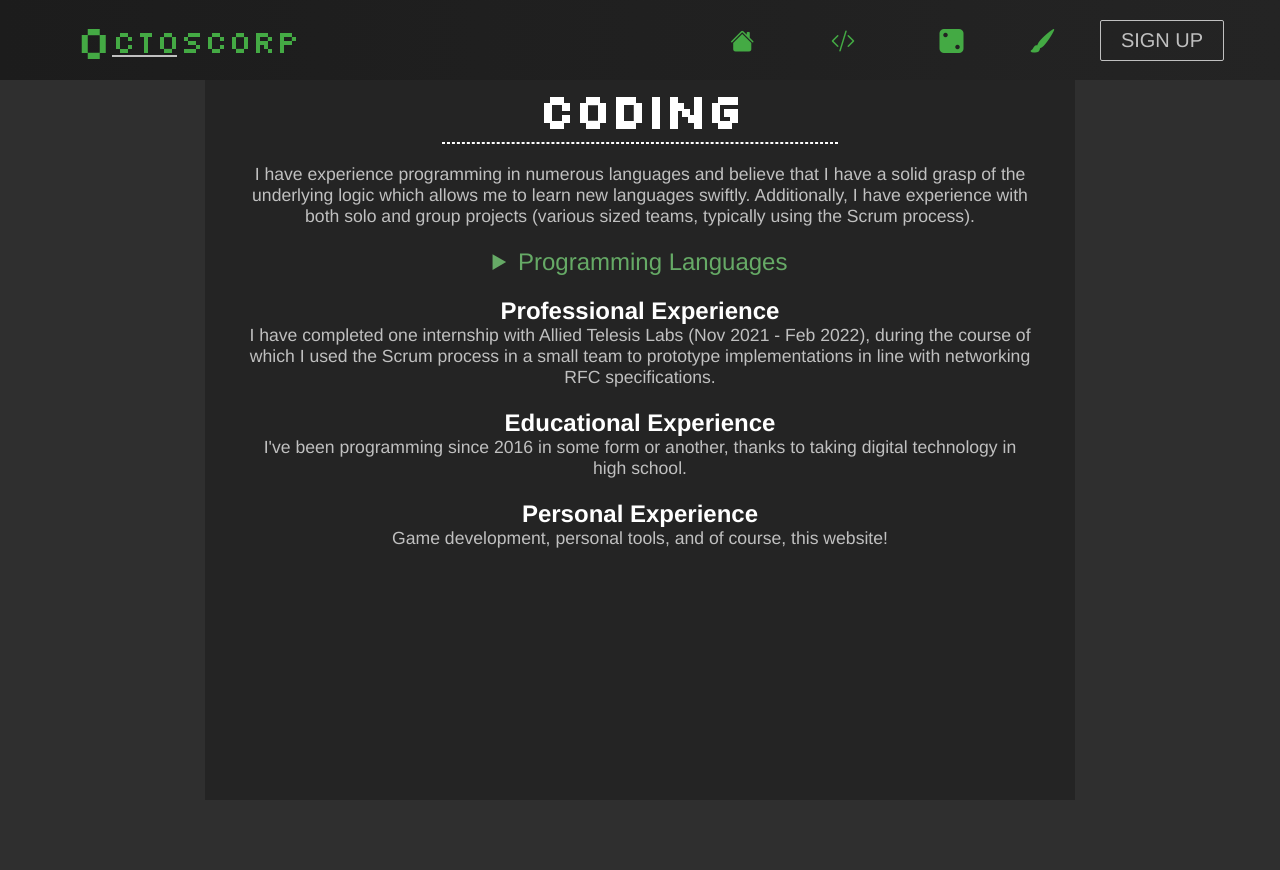
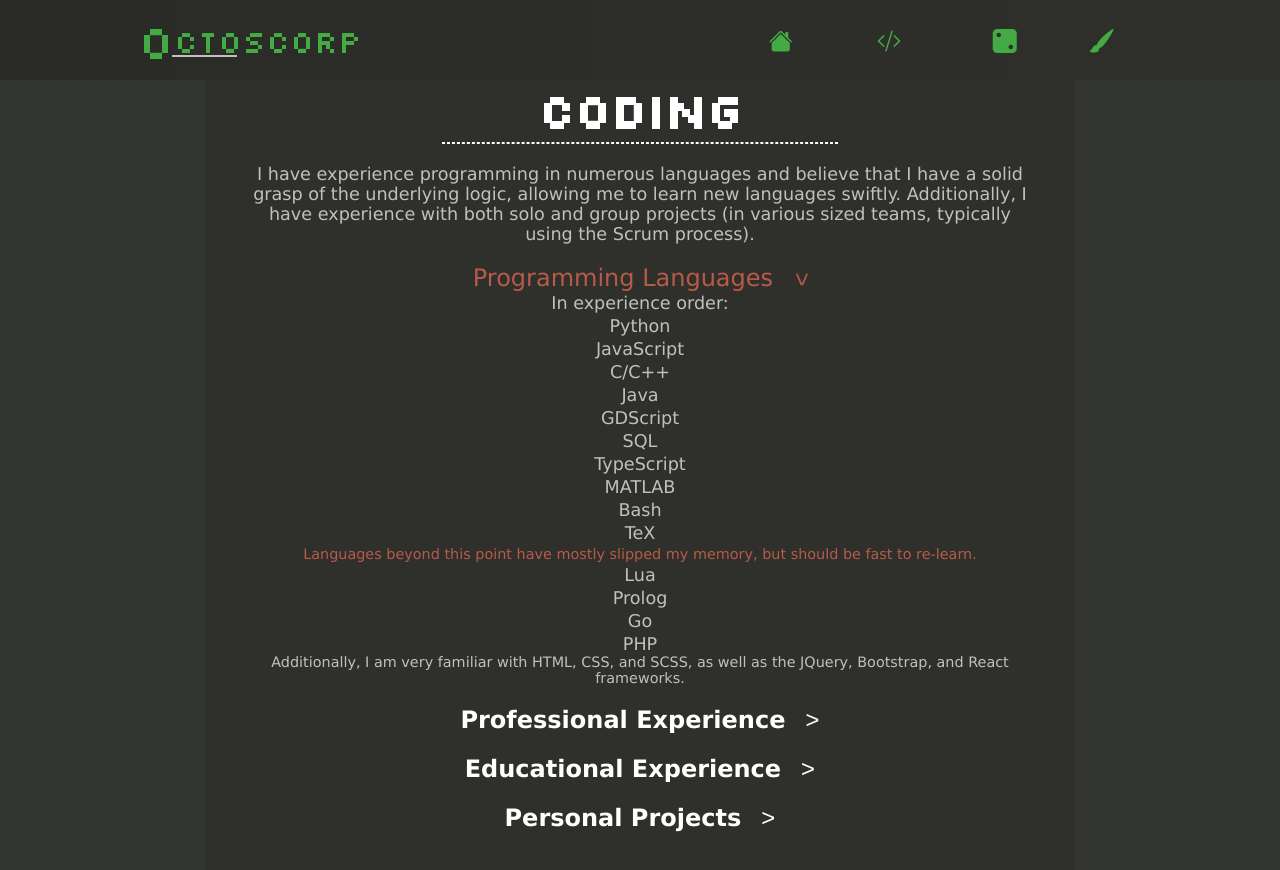
Before and after one commit to octoscorp/octoscorp.github.io, a React (Create React App) app: page /coding in a window 1280 px wide. Shown: the top 870 px of the page. Before the commit the page ends 800 px from the top, so only its background shows below. Built offline with nearby package versions, Linux system fonts and the light colour scheme.

Commit message:
Style revisions and Coding content update
Made CSS variable and class naming more consistent. Commented out
non-functional "Sign Up" button. Added a table system and a table using it
for projects. Added personal project information and links where possible.

```diff
--- a/src/App.css
+++ b/src/App.css
@@ -1,14 +1,21 @@
 /*Filename - App.css*/
 
 :root {
-	--background: #242424;
-	--background-darker: #1C1C1C;
-	--background-lighter: #2F2F2F;
-    --primary: #c0c0c0;
-    --primary-light: #fff;
-	--secondary: #4a4;
-	--secondary-dark: #262;
-	--secondary-light: #6a6;
+	/* Colour definitions */
+	--background: #2F302C;
+	--background-darker: #2A2B27;
+	--background-lighter: #333630;
+
+    --bright: #C0C0C0;
+    --bright-darker: #AEAEAE;
+    --bright-lighter: #FFF;
+
+	--primary: #44AA44;
+	--primary-darker: #3D753D;
+	--primary-lighter: #8CAB44;
+
+	--secondary: #B85A49;
+
     --contrast: #242424;
 }
 
@@ -16,13 +23,13 @@
 	box-sizing: border-box;
 	margin: 0;
 	padding: 0;
-	font-family: 'Helvetica', sans-serif;
+	font-family: 'Verdana', sans-serif;
 }
 
 body {
 	font-size: 1.1rem;
 	background-color: var(--background-lighter);
-	color: var(--primary);
+	color: var(--bright);
 }
 
 body, #root {
@@ -31,6 +38,10 @@ body, #root {
 
 .logo-font {
 	font-family: 'Silkscreen', sans-serif;
+}
+
+.font--tiny {
+	font-size: 0.7rem;
 }
 
 .font--small {
@@ -49,12 +60,20 @@ body, #root {
 	font-size: 3rem;
 }
 
+.bright-darker-text-color {
+	color: var(--bright-darker);
+}
+
+.bright-lighter-text-color {
+	color: var(--bright-lighter);
+}
+
+.primary-text-color {
+	color: var(--primary);
+}
+
 .secondary-text-color {
 	color: var(--secondary);
-}
-
-.highlight-text {
-	color: var(--secondary-light);
 }
 
 .home, .services, .products, .sign-up {
@@ -66,25 +85,31 @@ body, #root {
 }
 
 a {
-	color: var(--secondary);
+	color: var(--primary);
 }
 
 a:visited {
-	color: var(--secondary-dark);
+	color: var(--primary-darker);
+}
+
+a[disabled] {
+	pointer-events: none;
+	color: var(--bright);
+	text-decoration: none;
 }
 
 .centre-container {
 	background-color: var(--background);
 	padding: 0px 40px 20px;
 	text-align: center;
-	color: var(--primary);
+	color: var(--bright);
 	min-height: calc(100vh - 80px);
 	width: 68%;
 	margin: 0px auto;
 }
 
 h2, h3 {
-	color: var(--primary-light);
+	color: var(--bright-lighter);
 }
 
 h2 hr {
@@ -100,3 +125,33 @@ h2 hr {
 .plain-list li {
 	margin-top: 3px;
 }
+
+summary {
+	display: block;
+}
+
+summary::after {
+	margin-left: 2.5%;
+	display: inline-block;
+	font-family: 'Courier New', Courier, monospace;
+	content: '>';
+	transition: 0.6s;
+}
+
+details[open] > summary::after {
+	transform: rotate(-270deg);
+}
+
+@media screen and (max-width: 960px) {
+	.centre-container {
+		padding: 0 6% 2%;
+		width: 100%;
+	}
+}
+
+@media screen and (max-width: 450px) {
+	.centre-container {
+		padding: 0;
+		width: 100%;
+	}
+}
--- a/src/components/About.js
+++ b/src/components/About.js
@@ -10,7 +10,7 @@ function About() {
             point you to my previous work.</p>
             <br />
             <h3 className="font--medium ">Professional Interests</h3>
-            <p>In the software space, my interests are chiefly in <span className='highlight-text'>security, user experience, and quality assurance</span>. As an end
+            <p>In the software space, my interests are chiefly in <span className='secondary-text-color'>security, user experience, and quality assurance</span>. As an end
             user of software products, I see far too many preventable issues on these fronts. As a software developer myself,
             I see this as an opportunity for improvements in the industry.</p>
             <br />
--- a/src/components/Art.js
+++ b/src/components/Art.js
@@ -4,7 +4,7 @@ function Art() {
     return (
         <div className="centre-container">
             <h2 className="logo-font font--extra-large">Art <hr /></h2>
-            <p>I have recently begun foraying into art by creating pixel art for games I am working on. Currently I have nothing of note to post here; however, <span className="highlight-text">watch this space</span>.</p>
+            <p>I have recently begun foraying into art by creating pixel art for games I am working on. Currently I have nothing of note to post here; however, <span className="secondary-text-color">watch this space</span>.</p>
         </div>
     )
 }
--- a/src/components/Button.css
+++ b/src/components/Button.css
@@ -6,16 +6,16 @@
     cursor: pointer;
 }
 
-.btn--primary {
-    background-color: var(--primary);
-    color: var(--contrast);
-    border: 1px solid var(--primary);
+.btn--bright {
+    background-color: var(--bright);
+    color: var(--background);
+    border: 1px solid var(--bright);
 }
 
 .btn--outline {
     background-color: transparent;
-    color: var(--primary);
-    border: 1px solid var(--primary);
+    color: var(--bright);
+    border: 1px solid var(--bright);
     transition: all 0.3s ease-out;
 }
 
@@ -30,7 +30,7 @@
 }
 
 .btn--medium:hover, .btn--large:hover {
-    background: var(--primary);
+    background: var(--bright);
     color: var(--contrast);
     transition: all 0.3s ease-out;
 }
--- a/src/components/Button.js
+++ b/src/components/Button.js
@@ -2,7 +2,7 @@ import React from 'react';
 import './Button.css';
 import {Link} from 'react-router-dom';
 
-const STYLES = ['btn--primary', 'btn--outline'];
+const STYLES = ['btn--bright', 'btn--outline'];
 
 const SIZES = ['btn--medium', 'btn--large'];
 
--- a/src/components/Coding.js
+++ b/src/components/Coding.js
@@ -1,12 +1,13 @@
 import React from 'react'
+import ProjectsPersonal from './ProjectsPersonal'
 
 function Coding() {
     return (
         <div className="centre-container">
             <h2 className="logo-font font--extra-large">Coding <hr /></h2>
-            <p>I have experience programming in numerous languages and believe that I have a solid grasp of the underlying logic which allows me to learn new languages swiftly.
-            Additionally, I have experience with both solo and group projects (various sized teams, typically using the Scrum process).</p> <br />
-            <details><summary className="highlight-text font--medium">Programming Languages</summary>
+            <p>I have experience programming in numerous languages and believe that I have a solid grasp of the underlying logic, allowing me to learn new languages swiftly.
+            Additionally, I have experience with both solo and group projects (in various sized teams, typically using the Scrum process).</p> <br />
+            <details open><summary className="secondary-text-color font--medium">Programming Languages</summary>
             In experience order:
             <ul className="plain-list">
                 <li>Python</li>
@@ -19,7 +20,7 @@ function Coding() {
                 <li>MATLAB</li>
                 <li>Bash</li>
                 <li>TeX</li>
-                <li className="highlight-text font--small">Languages beyond this point have mostly slipped my memory.</li>
+                <li className="secondary-text-color font--small">Languages beyond this point have mostly slipped my memory, but should be fast to re-learn.</li>
                 <li>Lua</li>
                 <li>Prolog</li>
                 <li>Go</li>
@@ -28,14 +29,18 @@ function Coding() {
             <p className="font--small">Additionally, I am very familiar with HTML, CSS, and SCSS, as well as the JQuery, Bootstrap, and React frameworks.</p>
             </details>
             <br />
-            <h3 className="font--medium ">Professional Experience</h3>
+            <details><summary className="bright-lighter-text-color font--medium"><b>Professional Experience</b></summary>
             <p>I have completed one internship with Allied Telesis Labs (Nov 2021 - Feb 2022), during the course of which I used the Scrum process in a small team to prototype implementations in line with networking RFC specifications.</p>
+            </details>
             <br />
-            <h3 className="font--medium ">Educational Experience</h3>
+            <details><summary className="bright-lighter-text-color font--medium"><b>Educational Experience</b></summary>
             <p>I've been programming since 2016 in some form or another, thanks to taking digital technology in high school. </p>
+            </details>
             <br />
-            <h3 className="font--medium ">Personal Experience</h3>
-            <p>Game development, personal tools, and of course, this website!</p>
+            <details><summary className="bright-lighter-text-color font--medium"><b>Personal Projects</b></summary>
+            <p>My personal experience includes game development, personal tools, and of course, this website!</p>
+            <ProjectsPersonal />
+            </details>
             <br />
         </div>
     )
--- /dev/null
+++ b/src/components/GridTable.css
@@ -0,0 +1,70 @@
+/* Custom table layout using CSS grid framework. This allows more flexibile
+tables, as the HTML table can be restrictive and difficult to work with. */
+
+/* Curve to match the outer table border. The curve amount variable is inherited, set it on the table element.
+NOTE: the top-right and bottom-left elements cannot be curved with this generic configuration, as selecting them requires nth-child/nth-last-child. */
+.grid-item:first-child {
+    border-radius: var(--curve-amount) 0 0;
+}
+.grid-item:last-child {
+    border-radius: 0 0 var(--curve-amount);
+}
+
+/* Specifics begin here */
+
+/* Table format for displaying projects */
+.project-table {
+    width: 100%;
+    display: grid;
+    grid-template-columns: 1fr 1fr 3fr;
+    --curve-amount: 15px;
+    border-radius: var(--curve-amount);
+    border: 1px solid var(--background-darker);
+}
+.project-table .heading {
+    font-weight: bold;
+    border-bottom: 1px dashed var(--primary);
+}
+.project-table .grid-item {
+    padding: 2px 4px 6px;
+    display: flex;
+    flex-direction: column;
+    align-items: center;
+}
+.project-table .grid-item:not(.heading) {
+    justify-content: center;
+}
+/* Curve elements which require knowing number of columns (top-right and bottom-left) */
+.project-table .heading.grid-item:nth-child(3) {
+    border-radius: 0 var(--curve-amount) 0 0;
+}
+.project-table .grid-item:nth-last-child(3) {
+    border-radius: 0 0 0 var(--curve-amount);
+}
+/* Color odd rows */
+.project-table .grid-item:nth-child(6n+1), .project-table .grid-item:nth-child(6n+2), .project-table .grid-item:nth-child(6n+3) {
+    background-color: var(--background-lighter);
+}
+
+/* Handle tiny screens */
+@media screen and (max-width: 350px) {
+    .heading {
+        display: none !important;
+    }
+    .row-start {
+        font-weight: bold;
+        text-decoration: underline;
+        color: var(--bright-lighter);
+    }
+
+    /* Specifics */
+
+    .project-table {
+        grid-template-columns: 1fr;
+        border: none;
+        border-top: 1px solid var(--background-darker);
+        border-bottom: 1px solid var(--background-darker);
+        --curve-amount: 0px;
+        border-radius: var(--curve-amount);
+    }
+}
--- a/src/components/Navbar.css
+++ b/src/components/Navbar.css
@@ -18,7 +18,7 @@
 }
 
 .navbar-logo {
-    color: var(--secondary);
+    color: var(--primary);
     justify-self: start;
     margin-left: 20px;
     cursor: pointer;
@@ -29,34 +29,34 @@
 }
 
 .navbar-logo:visited {
-    color: var(--secondary);
+    color: var(--primary);
 }
 
 .navbar-logo:hover {
-    color: var(--secondary-dark);
-    transition: all 0.5s;
+    color: var(--primary-darker);
+    transition: all 0.5s ease;
 }
 
 .navbar-logo:hover .navbar-logo-underline {
     width: 186px;
     top: 30px;
     height: 27px;
-    transition: width 0.3s, height 0.5s, top 0.5s;
+    transition: height 0.25s ease, top 0.25s ease, width 0.4s cubic-bezier(.5,0,.5,0);
 }
 
 .navbar-logo-underline {
-    background-color: var(--primary);
+    background-color: var(--bright);
     height: 2px;
-    color: var(--primary);
+    color: var(--bright);
     display: flex;
     position: absolute;
     top: 55px;
-    left: 112px;
+    left: 13.4%;
     pointer-events: none;
     overflow: hidden;
     width: 65px;
     z-index: -1;
-    transition: width 0.5s, height 0.3s, top 0.3s;
+    transition: width 0.3s ease-in-out, height 0.6s cubic-bezier(.5,0,.5,0), top 0.6s cubic-bezier(.5,0,.5,0);
 }
 
 .nav-menu {
@@ -75,7 +75,7 @@
 }
 
 .nav-links {
-    color: var(--secondary);
+    color: var(--primary);
     display: flex;
     align-items: center;
     text-decoration: none;
@@ -85,14 +85,14 @@
 }
 
 .nav-links:hover {
-    border-bottom: 8px solid var(--secondary);
+    border-bottom: 8px solid var(--primary);
     padding-top: 1.2rem;
     transition: all 0.2s ease-out;
     background-color: var(--background-lighter);
 }
 
 .nav-links:visited:hover {
-    border-bottom: 8px solid var(--secondary-dark);
+    border-bottom: 8px solid var(--primary-darker);
 }
 
 .nav-links-text {
@@ -155,7 +155,7 @@
     }
 
     .nav-links:hover {
-        background-color: var(--primary);
+        background-color: var(--bright);
         color: var(--background);
         border-radius: 0;
     }
@@ -175,6 +175,16 @@
         transform: translate(5%, 15%);
     }
 
+    .navbar-logo-underline {
+        position: absolute;
+        top: 75%;
+        left: 17%;
+    }
+
+    .navbar-logo:hover .navbar-logo-underline {
+        top: 31%;
+    }
+
     .menu-icon {
         display: block;
         position: absolute;
@@ -184,7 +194,7 @@
         transform: translate(-100%, 60%);
         font-size: 1.8rem;
         cursor: pointer;
-        color: var(--primary);
+        color: var(--bright);
     }
 
     .nav-links-mobile {
@@ -196,15 +206,15 @@
         text-decoration: none;
         font-size: 1.5rem;
         background-color: transparent;
-        color: var(--primary);
+        color: var(--bright);
         padding: 14px 20px;
-        border: 1px solid var(--primary);
+        border: 1px solid var(--bright);
         transition: all 0.3s ease-out;
     }
 
     .nav-links-mobile:hover {
-        background: var(--primary);
-        color: var(--secondary);
+        background: var(--bright);
+        color: var(--primary);
         transition: 250ms;
     }
 }
--- a/src/components/Navbar.js
+++ b/src/components/Navbar.js
@@ -32,7 +32,7 @@ function Navbar() {
         <nav className="navbar font--medium">
             <div className="navbar-container">
                 <Link to="/" className="navbar-logo logo-font font--large" onClick={closeMobileMenu}>
-                    <span className="logo-font font--extra-large secondary-text-color">O</span>
+                    <span className="logo-font font--extra-large primary-text-color">O</span>
                     ctoscorp<div className="navbar-logo-underline"></div>
                 </Link>
                 <div className="menu-icon" onClick={handleClick}>
@@ -63,13 +63,13 @@ function Navbar() {
                             <i className='nav-links-icon bi bi-brush-fill' />
                         </Link>
                     </li>
-                    {!button && <li className="nav-item">
+                    {/* {!button && <li className="nav-item">
                         <Link to='/sign-up' className='nav-links-mobile' onClick={closeMobileMenu}>
                             Sign Up
                         </Link>
-                    </li>}
+                    </li>} */}
                 </ul>
-                {button && <Button buttonStyle='btn--outline'>SIGN UP</Button>}
+                {/* {button && <Button buttonStyle='btn--outline'>SIGN UP</Button>} */}
             </div>
         </nav>
         </>
--- /dev/null
+++ b/src/components/ProjectsPersonal.js
@@ -0,0 +1,30 @@
+import React from 'react';
+import './GridTable.css';
+
+function ProjectsPersonal() {
+    return (
+        <div className="project-table">
+            <div className="row-start heading grid-item">Name</div>
+            <div className="heading grid-item">Platform<br /><span className='bright-darker-text-color font--tiny'>Click for source code</span></div>
+            <div className="heading grid-item">Description</div>
+
+            <div className="row-start grid-item">Personal Website</div>
+            <div className="grid-item"><a href='https://github.com/octoscorp/octoscorp.github.io' target='_blank'>React</a></div>
+            <div className="grid-item">A website to serve as a portfolio of projects. Designed with responsiveness in mind.</div>
+
+            <div className="row-start grid-item">Diplomacy Tool</div>
+            <div className="grid-item"><a href='https://github.com/octoscorp/DiplomacyTool' target='_blank'>Python</a></div>
+            <div className="grid-item">An application to automate adjudicating sets of orders for the board game Diplomacy. The most recent work completed on it involved a framework for applying the Diplomacy Adjudicator Test Cases to ensure compliance.</div>
+
+            <div className="row-start grid-item">Third Law</div>
+            <div className="grid-item"><a href='undefined' disabled target='_blank'>GDScript</a></div>
+            <div className="grid-item">A larger game which I am working on, revolving around the concept of Newton's third law of motion (regarding equal and opposite reactions). This grew from a friend noticing that many games and engines ignore this. <span className='secondary-text-color'>A demo should be forthcoming soon!</span></div>
+
+            <div className="row-start grid-item">Summoner's Apprentice</div>
+            <div className="grid-item"><a href='https://github.com/octoscorp/LD55' target='_blank'>GDScript</a></div>
+            <div className="grid-item">My submission to the Ludum Dare 55 Game Jam. This was the first game I created in an engine, and was made in 48 hours. The <a href='https://antisage.itch.io/summoners-apprentice' target='_blank'>itch page</a> for this will eventually have a version compiled for web.</div>
+        </div>
+    )
+}
+
+export default ProjectsPersonal
```
